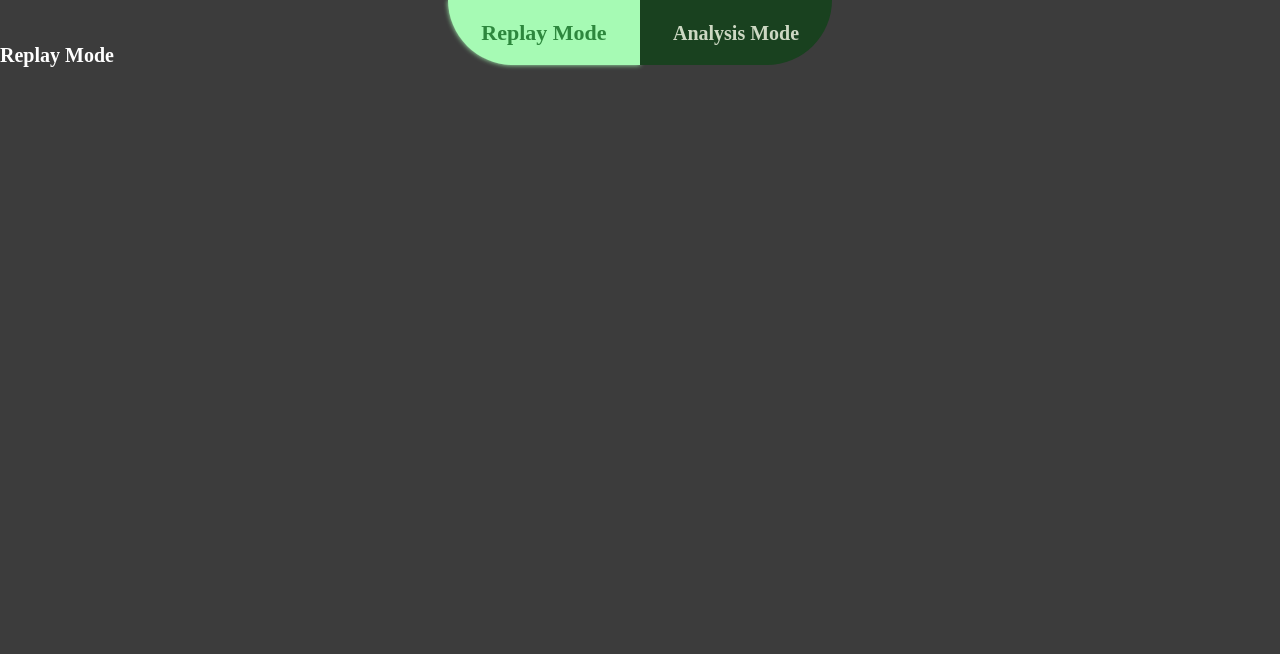
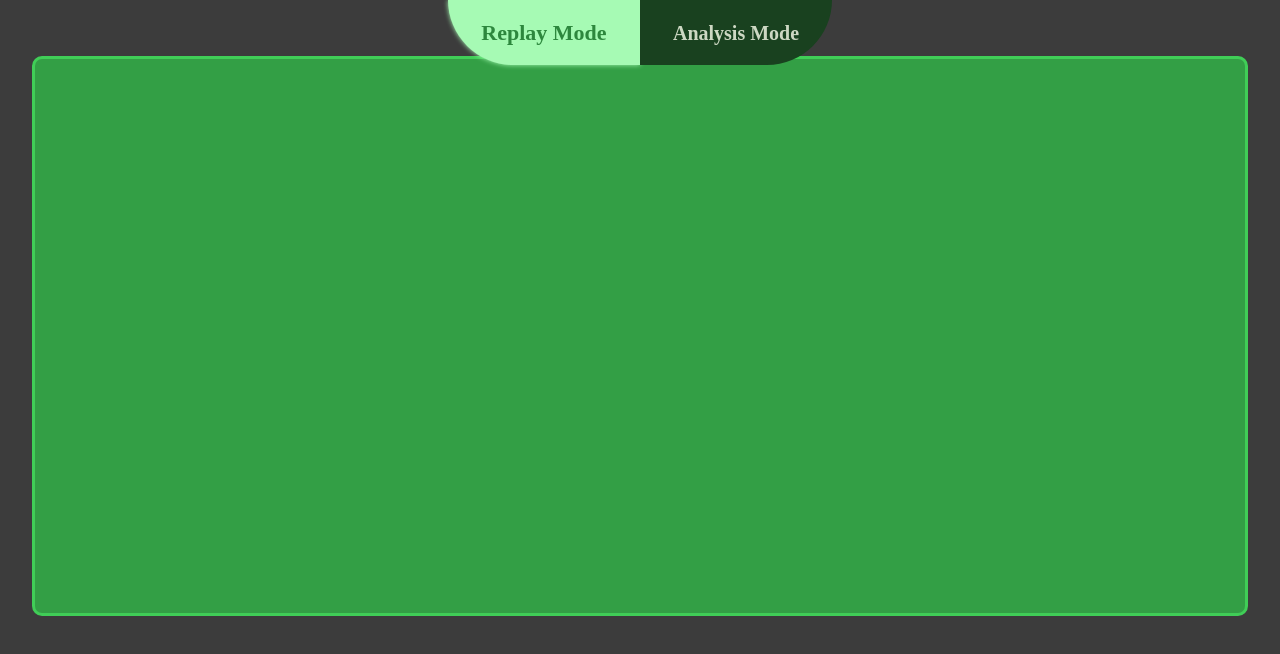
Before and after one commit to tas014/review-platform, a Vue app: page / in a window 1280 px wide. Shown: the top 654 px of the page. Built offline with nearby package versions, Linux system fonts and the light colour scheme.

Commit message:
initialized video template

```diff
--- a/src/App.vue
+++ b/src/App.vue
@@ -1,11 +1,16 @@
 <script setup lang="ts">
 import Modes from "./components/Modes.vue";
-import { ref, provide } from "vue";
+import { ref, provide, Ref } from "vue";
+import VideoComponent from "./components/VideoComponent.vue";
 /* import { invoke } from "@tauri-apps/api/core"; */
 
-const mode = ref(true); // for switching between analysis and review modes
+const mode: Ref<"replay" | "analysis"> = ref("replay"); // for switching between analysis and replay modes
 const toggleMode = () => {
-  mode.value = !mode.value;
+  if (mode.value === "analysis") {
+    mode.value = "replay";
+  } else {
+    mode.value = "analysis";
+  }
 };
 provide("mode", {
   mode,
@@ -21,9 +26,14 @@ provide("mode", {
 <template>
   <main class="container">
     <Modes />
-    <h1 v-if="mode">Replay Mode</h1>
-    <h1 v-else>Analysis Mode</h1>
+    <div class="wrapper">
+      <VideoComponent />
+    </div>
   </main>
 </template>
 
-<style scoped></style>
+<style scoped>
+.wrapper {
+  padding: 1rem 2.5vw;
+}
+</style>
--- a/src/assets/interfaces/ModeState.ts
+++ b/src/assets/interfaces/ModeState.ts
@@ -1,5 +1,5 @@
 import { type Ref } from "vue";
 export default interface ModeState {
-  mode: Ref<boolean>;
+  mode: Ref<"replay" | "analysis">;
   toggleMode: () => void;
 }
--- a/src/components/Modes.vue
+++ b/src/components/Modes.vue
@@ -1,27 +1,30 @@
 <script setup lang="ts">
-import { inject } from "vue";
+import { computed, inject } from "vue";
 import ModeState from "../assets/interfaces/ModeState";
 
 const { mode, toggleMode } = inject<ModeState>("mode") as ModeState;
 
-const swapSelected = (b: boolean) => {
+const swapSelected = (b: "replay" | "analysis") => {
   if (mode.value !== b) {
     toggleMode();
   }
 };
+const selected = computed(() => {
+  return mode.value === "replay";
+});
 </script>
 <template>
   <header>
     <div class="wrapper">
       <div
-        :class="mode ? 'mode-container selected' : 'mode-container'"
-        @click="() => swapSelected(true)"
+        :class="selected ? 'mode-container selected' : 'mode-container'"
+        @click="() => swapSelected('replay')"
       >
         <h1>Replay Mode</h1>
       </div>
       <div
-        :class="!mode ? 'mode-container selected' : 'mode-container'"
-        @click="() => swapSelected(false)"
+        :class="!selected ? 'mode-container selected' : 'mode-container'"
+        @click="() => swapSelected('analysis')"
       >
         <h1>Analysis Mode</h1>
       </div>
--- /dev/null
+++ b/src/components/VideoComponent.vue
@@ -0,0 +1,26 @@
+<script setup lang="ts">
+import { inject } from "vue";
+import ModeState from "../assets/interfaces/ModeState";
+
+const { mode } = inject<ModeState>("mode") as ModeState;
+</script>
+<template>
+  <div :class="`wrapper ${mode}`">
+    <!-- Handle video here -->
+  </div>
+</template>
+<style scoped>
+.wrapper {
+  background-color: var(--green);
+  height: 70vh;
+  border-radius: 10px;
+  transition: width 0.3s;
+}
+.replay {
+  width: 95vw;
+  border: solid 3px var(--light-green);
+}
+.analysis {
+  width: 70vw;
+}
+</style>
--- a/src/components/store/store.ts
+++ b/src/components/store/store.ts
@@ -1,7 +1,6 @@
 import { reactive } from "vue";
+import Analysis from "./classes/Analysis";
 
-const store = reactive({
-  currentTime: 0,
-});
+const store = reactive(new Analysis());
 
 export default store;
```
